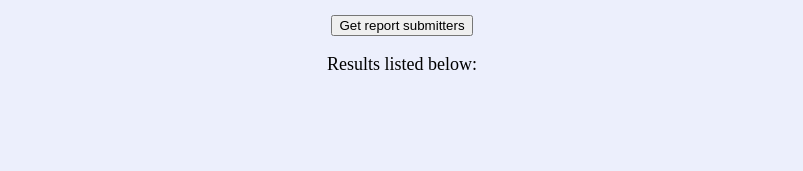
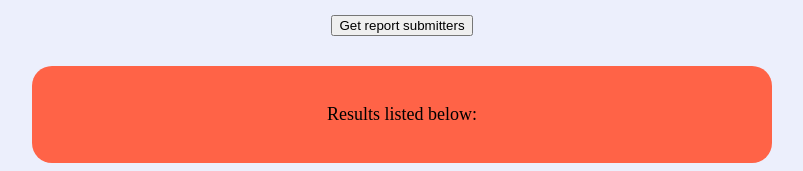
Before and after one commit to iicba/School-Safety, a website: page public/index.html in a window 1280 px wide. Shown: the part 1071-1242 px from the top of the page, without its empty margins (238-1041 px from the left). Before the commit the page ends 1164 px from the top, so only its background shows below. Drawn offline with Linux system fonts and the light colour scheme; some packages are replaced by stand-ins of ours.

Commit message:
working model

```diff
--- a/public/app.js
+++ b/public/app.js
@@ -66,7 +66,7 @@ function createElements(arr){
 function createSingleElement(elem){
   if (elem.length !==0){
     const div = document.createElement('div')
-    div.textContent = "ID: "+ elem.id + "Name:" + elem.name + "Email:" + elem.email
+    div.textContent = "ID: "+ elem.id + "   Name:  " + elem.name + "   Email:  " + elem.email
     div.id = elem.id
     div.className = "divsToRemove"
     console.log(div)
--- a/public/index.css
+++ b/public/index.css
@@ -34,4 +34,14 @@ body{
     padding: 20px;
     margin: 10px;
     display: inline-block;
+    text-align: center;
   }
+
+  #destination {
+    width: 700px;
+    background-color: tomato;
+    margin: auto;
+    margin-top: 30px;
+    border-radius: 20px;
+    padding: 20px;
+  }
```
